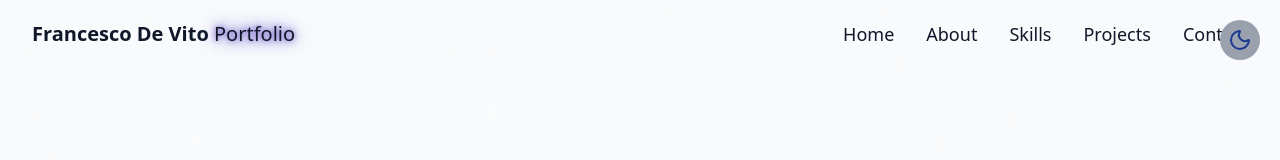
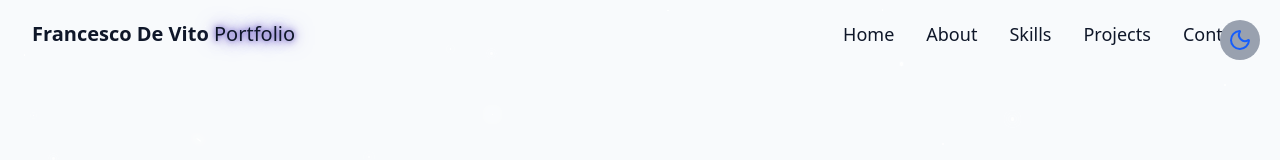
Before and after one commit to fradevi02/personal-react-tailwind-portfolio, a React (Vite) app: page / in a window 1280 px wide. Shown: the top 160 px of the page. Built offline with nearby package versions, Linux system fonts and the light colour scheme.

Commit message:
fix: changed colour to the moon

```diff
--- a/src/components/ThemeToggle.jsx
+++ b/src/components/ThemeToggle.jsx
@@ -33,6 +33,6 @@ export const ThemeToggle = () => {
     return <button onClick={toggleTheme} className={cn("fixed max-sm:hidden right-5 top-5 z-50 p-2 rounded-full transition-colors duration-700", "focus:outline-none focus:ring-2 focus:ring-offset-2 focus:ring-primary", "bg-gray-400 dark:bg-gray-700 hover:bg-gray-300 dark:hover:bg-gray-600")}>
         {isDarkMode ?
             <Sun className="h-6 w-6 text-yellow-300"/> :
-             <Moon className="h-6 w-6 text-blue-900" />}
+             <Moon className="h-6 w-6 text-blue-600" />}
         </button>;
 }
```
